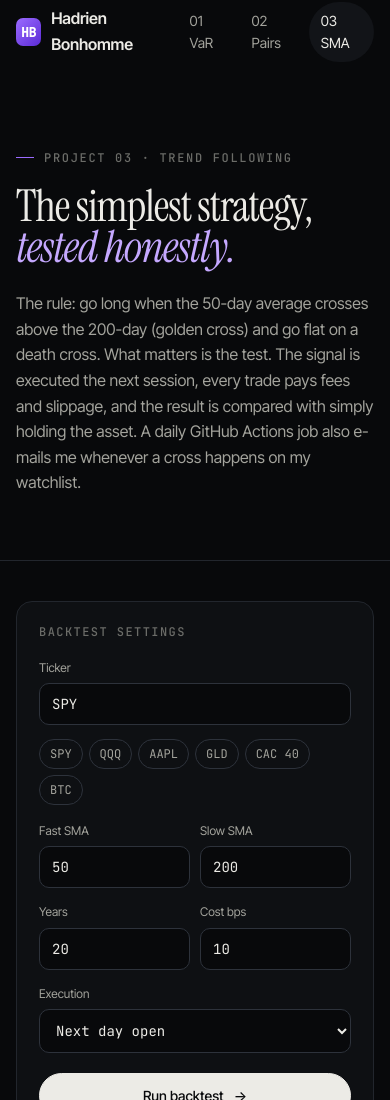
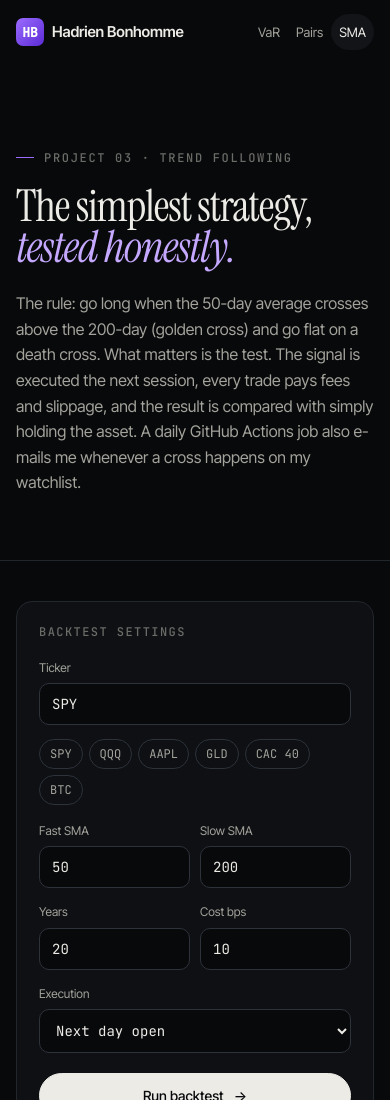
Before and after one commit to hadridri/quant-portfolio, a plain HTML site: page site/sma.html in a window 390 px wide. Shown: the top 1100 px of the page. Drawn offline with nearby package versions, Linux system fonts and the light colour scheme; no server answers.

Commit message:
Fit full name in the mobile nav
Co-Authored-By: Claude Opus 5.5 <noreply@anthropic.com>

```diff
--- a/site/assets/style.css
+++ b/site/assets/style.css
@@ -57,6 +57,13 @@ img, svg, canvas { display: block; max-width: 100%; }
 .nav-links a:hover, .nav-links a.active { color: var(--ink); background: var(--panel); }
 @media (max-width: 720px) {
   .nav-links a:not(.keep) { display: none; }
+}
+.brand, .nav-links a { white-space: nowrap; }
+@media (max-width: 480px) {
+  .brand { font-size: 15px; gap: 8px; }
+  .nav-links { gap: 0; }
+  .nav-links a { padding: 8px 8px; font-size: 13px; }
+  .nav-links .n { display: none; }
 }
 
 /* ---------- Hero ---------- */
--- a/site/sma.html
+++ b/site/sma.html
@@ -17,9 +17,9 @@
     <div class="wrap">
       <a class="brand" href="index.html"><span class="brand-mark">HB</span>Hadrien Bonhomme</a>
       <div class="nav-links">
-        <a href="montecarlo.html" class="keep">01 VaR</a>
-        <a href="pairs.html" class="keep">02 Pairs</a>
-        <a href="sma.html" class="active keep">03 SMA</a>
+        <a href="montecarlo.html" class="keep"><span class="n">01 </span>VaR</a>
+        <a href="pairs.html" class="keep"><span class="n">02 </span>Pairs</a>
+        <a href="sma.html" class="active keep"><span class="n">03 </span>SMA</a>
       </div>
     </div>
   </nav>
```
Also changed, not shown: site/montecarlo.html (+3 -3 lines), site/pairs.html (+3 -3 lines).
